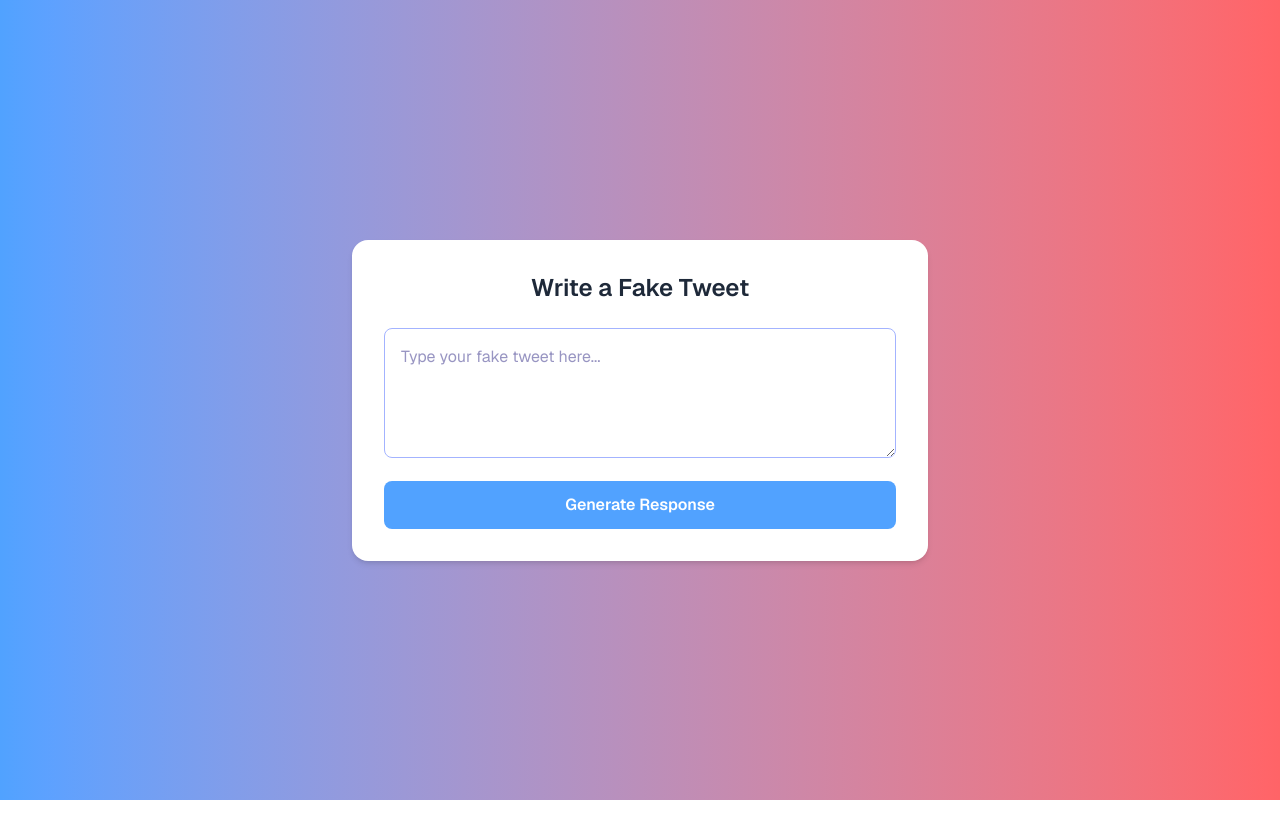
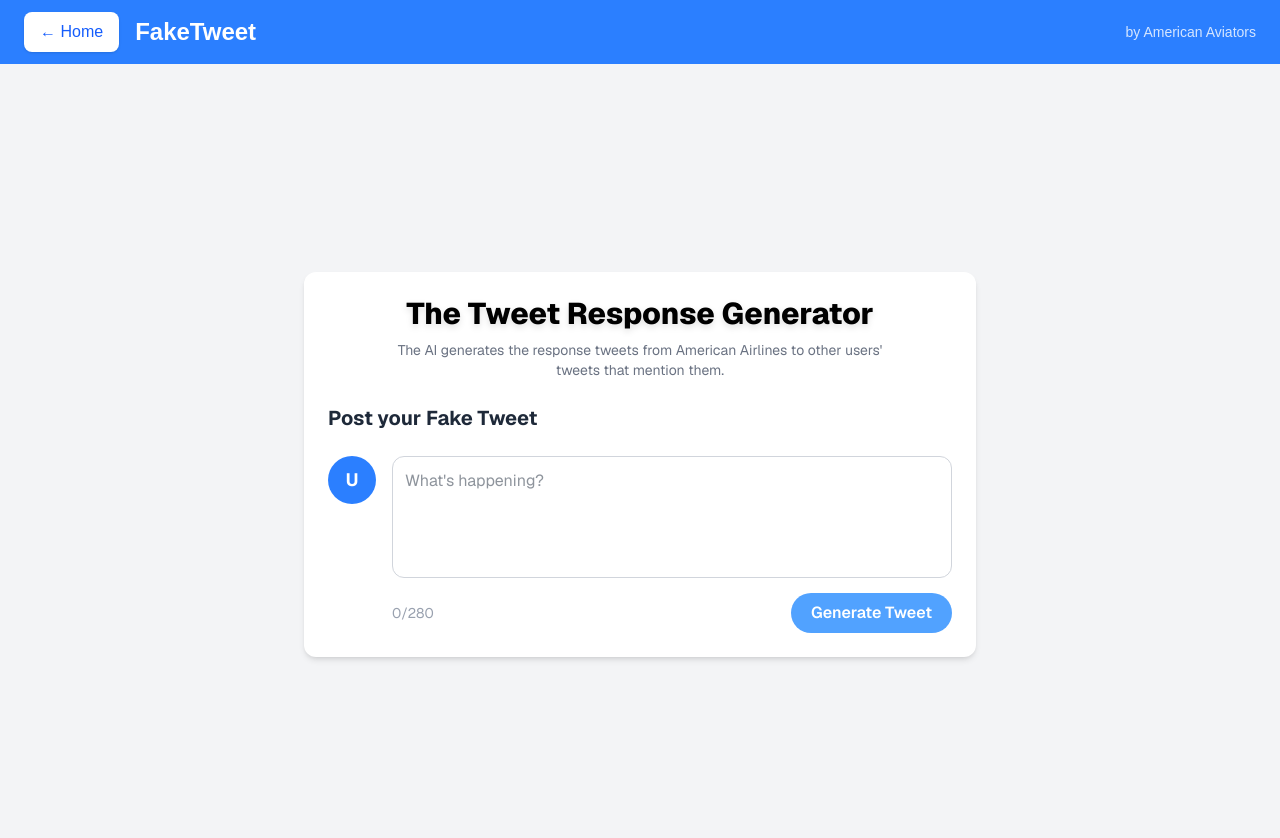
Before and after one commit to SpelGekko/dbl-website-nextjs, a Next.js app: page /xitter in a window 1280 px wide. Shown: the top 838 px of the page. Before the commit the page ends 800 px from the top, so only its background shows below. Built offline with nearby package versions, Linux system fonts and the light colour scheme.

Commit message:
Changes in The Fake tweet page

```diff
--- a/app/xitter/page.tsx
+++ b/app/xitter/page.tsx
@@ -1,5 +1,6 @@
 'use client';
 import React, { useState } from 'react';
+import Link from 'next/link';
 
 const FakeTweetPage = () => {
   const [tweet, setTweet] = useState('');
@@ -33,46 +34,87 @@
   };
 
   return (
-  <main className="min-h-screen bg-gradient-to-r from-blue-400 to-red-400 flex flex-col items-center justify-center font-sans space-y-10 py-10">
-    <div className="bg-white p-8 rounded-2xl shadow-md w-full max-w-xl box-border">
-      <h1 className="text-center text-gray-800 mb-6 text-2xl font-semibold">
-        Write a Fake Tweet
-      </h1>
+    <>
+      {/* Top Header */}
+      <header className="bg-blue-500 text-white py-3 px-6 shadow-md w-full flex items-center justify-between">
+        <div className="flex items-center gap-4">
+          <Link
+            href="/"
+            className="bg-white text-blue-600 px-4 py-2 rounded-lg font-medium hover:bg-gray-100 transition shadow-sm"
+          >
+            ← Home
+          </Link>
+          <h1 className="text-2xl font-bold">FakeTweet</h1>
+        </div>
+        <span className="text-sm opacity-80">by American Aviators</span>
+      </header>
 
-      <form onSubmit={handleSubmit}>
+      {/* Main Content */}
+      <main className="min-h-screen bg-gray-100 flex items-center justify-center p-6 font-sans">
+        <div className="bg-white w-full max-w-2xl rounded-xl shadow-md p-6 space-y-6">
+
+          {/* Page Title & Description */}
+          <div className="text-center space-y-2">
+            <h2 className="text-3xl font-extrabold text-black drop-shadow-md">
+              The Tweet Response Generator
+            </h2>
+            <p className="text-gray-500 text-sm max-w-lg mx-auto">
+              The AI generates the response tweets from American Airlines to other users' tweets that mention them.
+            </p>
+          </div>
+
+          {/* Subheader */}
+          <h1 className="text-xl font-bold text-gray-800">Post your Fake Tweet</h1>
+
+          {/* Tweet Form */}
+          <form onSubmit={handleSubmit} className="flex gap-4">
+            {/* Avatar */}
+            <div>
+              <div className="w-12 h-12 rounded-full bg-blue-500 flex items-center justify-center text-white font-bold text-lg">
+                U
+              </div>
+            </div>
+
+            {/* Textarea and Submit */}
+            <div className="flex-1">
               <textarea
-          placeholder="Type your fake tweet here..."
+                placeholder="What's happening?"
                 value={tweet}
                 onChange={(e) => setTweet(e.target.value)}
                 rows={4}
                 required
                 disabled={loading}
-          className="w-full min-h-[120px] p-4 text-base rounded-lg border text-indigo-900 border-indigo-300 focus:outline-none focus:border-blue-600 focus:ring-3 focus:ring-blue-300 transition-colors"
+                className="w-full text-gray-800 p-3 text-base border border-gray-300 rounded-xl resize-none focus:outline-none focus:ring-2 focus:ring-blue-400"
               />
 
+              <div className="flex items-center justify-between mt-2">
+                <span className="text-sm text-gray-400">{tweet.length}/280</span>
                 <button
                   type="submit"
                   disabled={loading}
-          className={`mt-4 w-full py-3 rounded-lg font-semibold text-white transition ${
+                  className={`px-5 py-2 rounded-full font-semibold text-white transition ${
                     loading
                       ? 'bg-blue-300 cursor-not-allowed'
                       : 'bg-blue-400 hover:bg-blue-500'
                   }`}
                 >
-          {loading ? 'Generating...' : 'Generate Response'}
+                  {loading ? 'Generating...' : 'Generate Tweet'}
                 </button>
+              </div>
+            </div>
           </form>
 
+          {/* Bot Reply */}
           {botReply && (
-        <div className="mt-6 bg-blue-100 border border-blue-400 rounded-lg p-4 text-blue-900 whitespace-pre-wrap text-base leading-relaxed">
+            <div className="bg-gray-50 border border-gray-300 p-4 rounded-xl mt-4 text-gray-800">
               <h2 className="font-semibold mb-2">Bot's Response:</h2>
-          <p>{botReply}</p>
+              <p className="whitespace-pre-wrap">{botReply}</p>
             </div>
           )}
         </div>
       </main>
+    </>
   );
-
 };
 
 export default FakeTweetPage;
```
Lines whose indentation alone changed are shown as unchanged.
